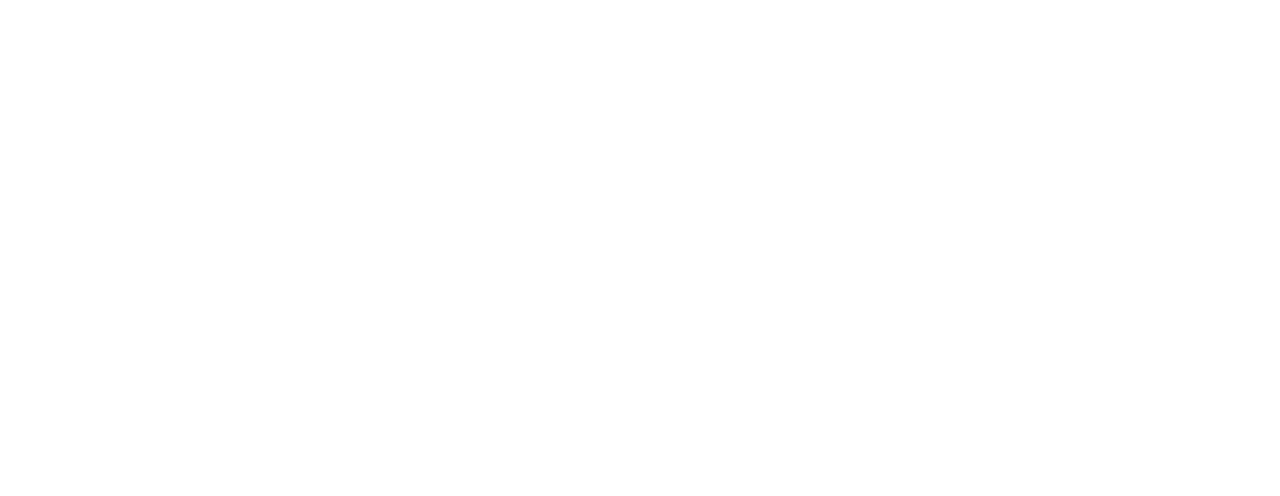
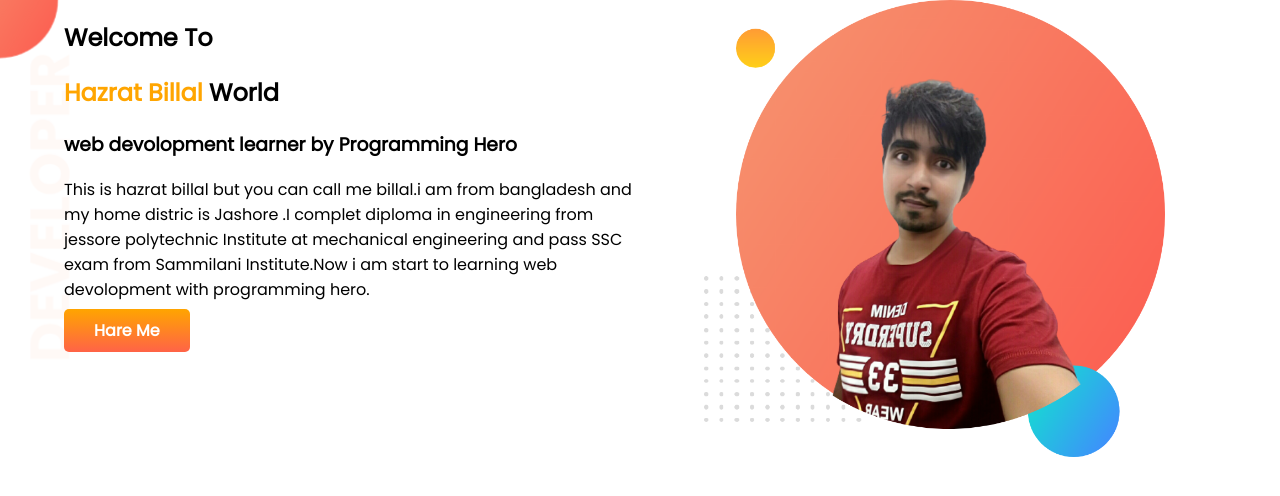
Before and after one commit to billaljsr12/my-second-repo, a plain HTML site: page index.html in a window 1280 px wide. Drawn offline with Linux system fonts and the light colour scheme.

Commit message:
top banner

```diff
--- a/index.html
+++ b/index.html
@@ -1,13 +1,35 @@
 <!DOCTYPE html>
 <html lang="en">
+
 <head>
     <meta charset="UTF-8">
     <meta http-equiv="X-UA-Compatible" content="IE=edge">
     <meta name="viewport" content="width=device-width, initial-scale=1.0">
     <title>my second repo</title>
+    <link rel="preconnect" href="https://fonts.googleapis.com">
+    <link rel="preconnect" href="https://fonts.gstatic.com" crossorigin>
+    <link href="https://fonts.googleapis.com/css2?family=Poppins&display=swap" rel="stylesheet">
     <link rel="stylesheet" href="style.css">
 </head>
+
 <body>
+    <section class="top-banner">
+        <div class="half-width">
+            <h1>Welcome To</h1>
+            <h1><span class="orange-color">Hazrat Billal</span> World</h1>
+            <h3>web devolopment learner by Programming Hero</h3>
+            <p>This is hazrat billal but you can call me billal.i am from bangladesh and my home distric is Jashore .I
+                complet diploma in engineering from jessore polytechnic Institute at mechanical engineering and pass SSC
+                exam from Sammilani Institute.Now i am start to learning web devolopment with programming hero.</p>
+            <a class="link-button" target="_blank" href="https://www.facebook.com/mdhazratbillal776/">Hare Me</a>
+        </div>
+        <div class="half-width">
+            <img src="images/my-bg.png" alt="profile photo">
+        </div>
+
+    </section>
+
 
 </body>
+
 </html>
--- a/style.css
+++ b/style.css
@@ -0,0 +1,42 @@
+body {
+    font-family: 'Poppins', sans-serif;
+    Margin: 0px;
+}
+
+h1 {
+    front-size: 50px;
+
+}
+
+.orange-color {
+    color: orange;
+}
+
+section {
+    display: flex;
+}
+
+.half-width {
+    width: 50%;
+    padding-left: 5%;
+
+}
+
+.half-width img {
+    width: 80%;
+}
+
+.link-button {
+    text-decoration: none;
+    Padding: 10px 30px;
+    background-image: linear-gradient(orange, tomato);
+    border-radius: 5px;
+    font-weight: 700;
+    color: white;
+}
+
+.top-banner {
+    background-image: url(images/top-banner.png);
+    background-repeat: no-repeat;
+
+}
```
Also changed, not shown: images/billal.png (added), images/dream-bg.png (added), images/exp-bg.png (added), images/jhankar.png (added), images/jhankar2.png (added), images/my-bg.png (added), images/my-bg2.png (added), images/top-banner.png (added), 2 other files.
